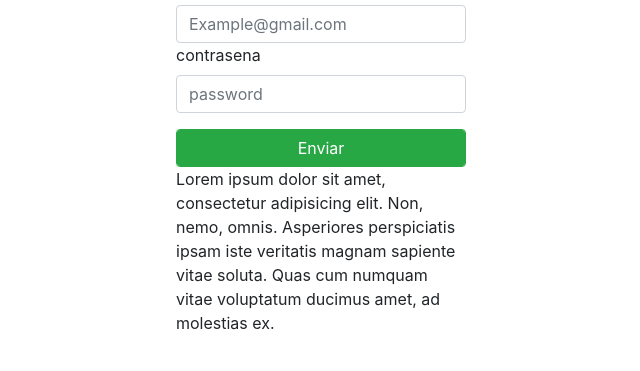
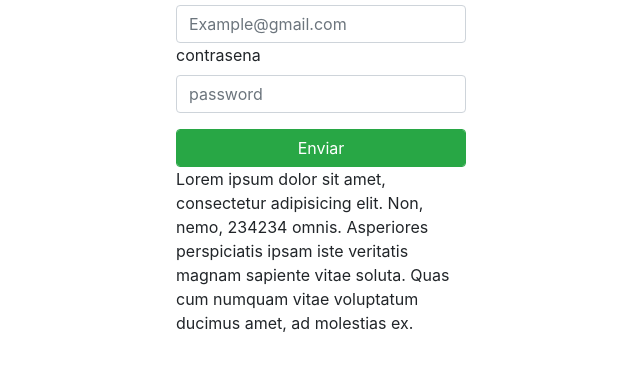
Before and after one commit to enrikeleonardes/practica-github, a plain HTML site: page index.html in a window 1280 px wide. Shown: the part 83-454 px from the top of the page, without its empty margins (319-959 px from the left). Drawn offline with nearby package versions, Linux system fonts and the light colour scheme.

Commit message:
modificacion de parrafo

```diff
--- a/index.html
+++ b/index.html
@@ -27,7 +27,7 @@
 		<input type="submit" class="form-control btn btn-success" value="Enviar">
 	</div>
 
-	<p>Lorem ipsum dolor sit amet, consectetur adipisicing elit. Non, nemo, omnis. Asperiores perspiciatis ipsam iste veritatis magnam sapiente vitae soluta. Quas cum numquam vitae voluptatum ducimus amet, ad molestias ex.</p>
+	<p>Lorem ipsum dolor sit amet, consectetur adipisicing elit. Non, nemo, 234234 omnis. Asperiores perspiciatis ipsam iste veritatis magnam sapiente vitae soluta. Quas cum numquam vitae voluptatum ducimus amet, ad molestias ex.</p>
 
 </div>
 
```
